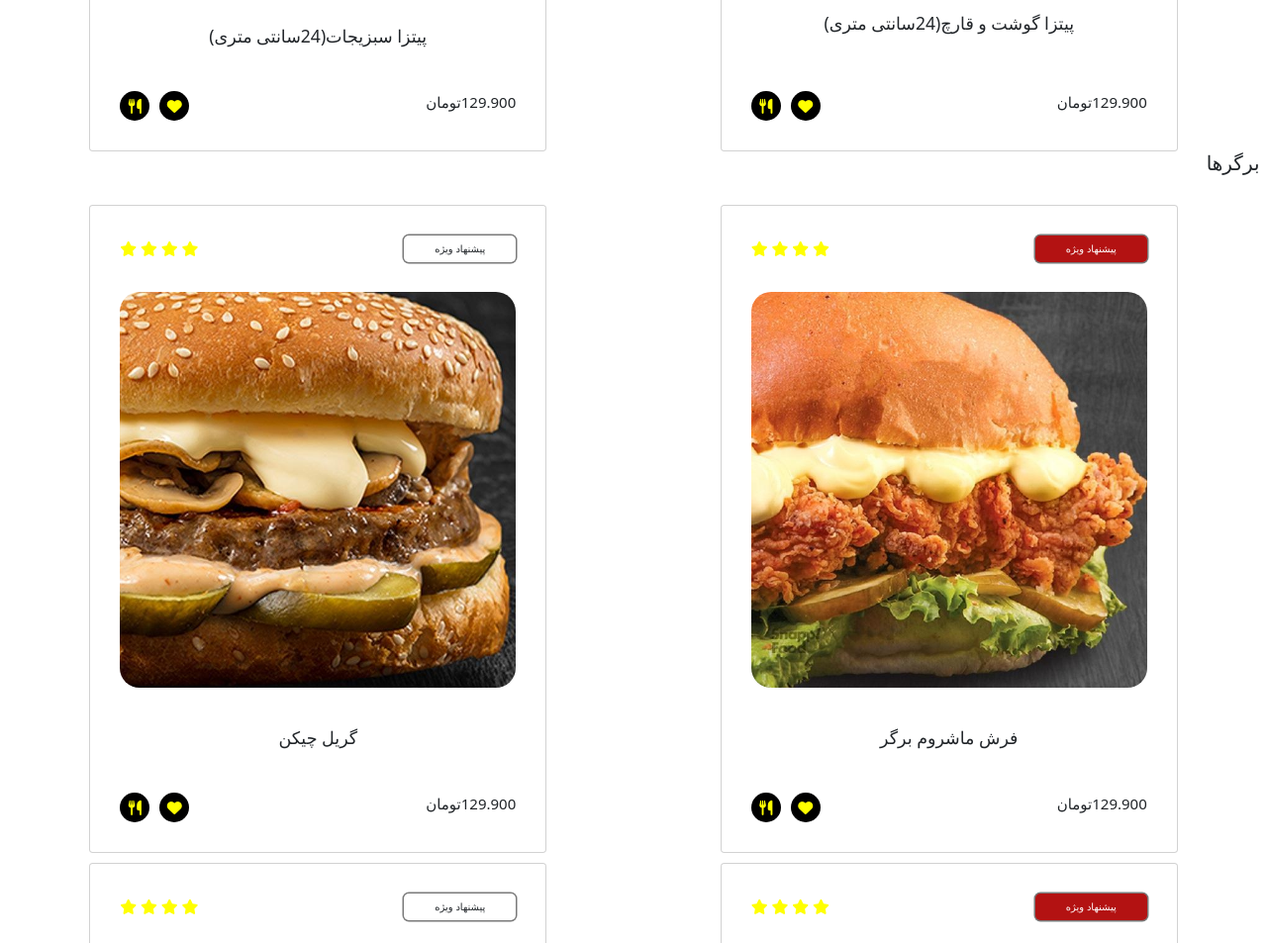
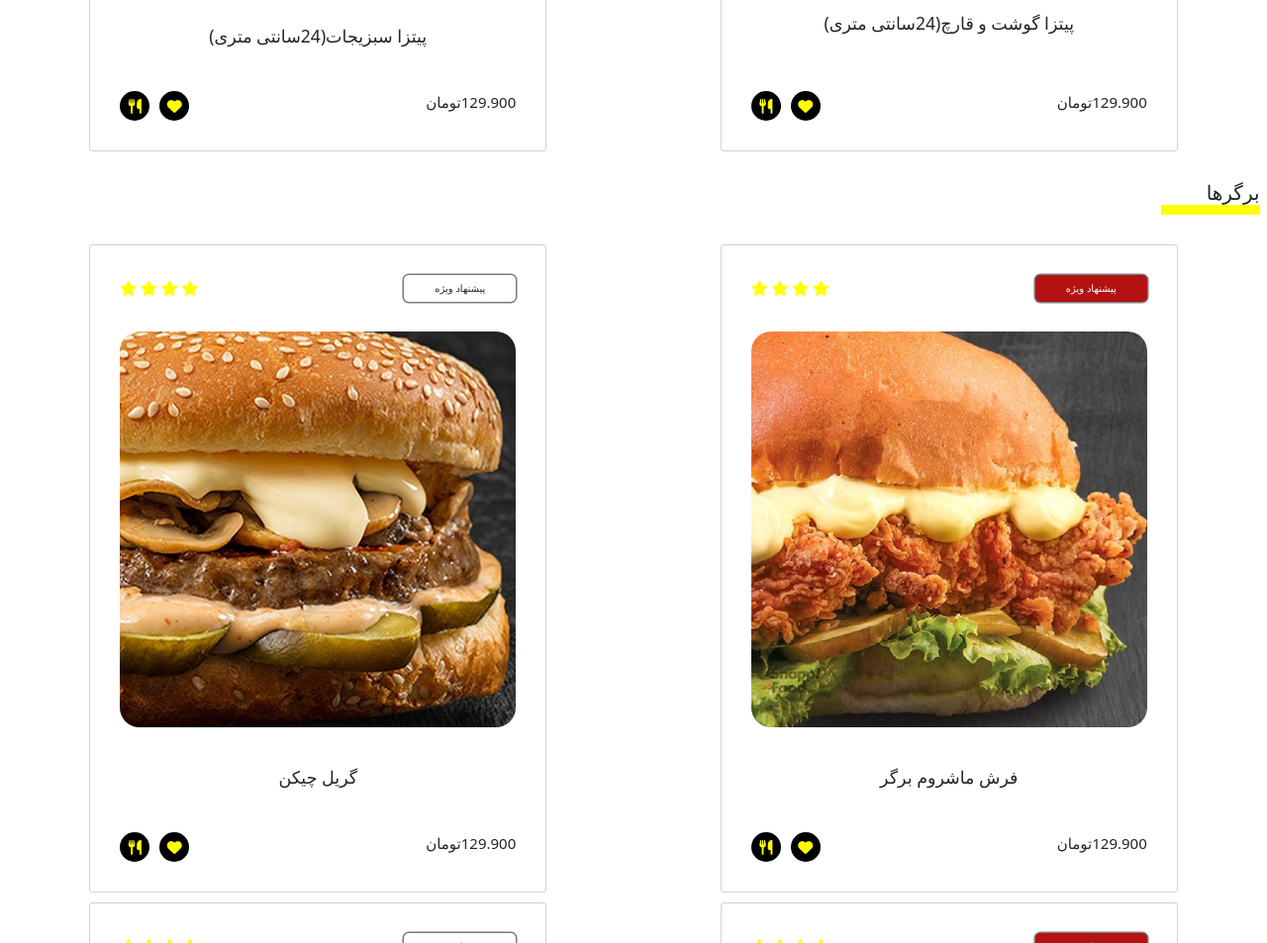
Before and after one commit to elhamrajairad/APS-elham-rajaee, a plain HTML site: page index.html in a window 1280 px wide. Shown: the part 1858-2811 px from the top of the page at 99% size. Drawn offline with nearby package versions, Linux system fonts and the light colour scheme; a web font is replaced by a local one.

Commit message:
add styles to heading

```diff
--- a/css/styles.css
+++ b/css/styles.css
@@ -91,6 +91,10 @@
 .star .fa-star {
   color: yellow;
 }
+.heading-main{
+  border-bottom: 1rem solid yellow;
+  width: 10rem;
+}
 @media (max-width: 500px) {
   #hero {
     height: unset;
--- a/index.html
+++ b/index.html
@@ -144,7 +144,7 @@
                     </footer>
                 </section>
             </section>
-            <h2>برگرها</h2>
+            <h2 class="mt-5 mb-5 heading-main">برگرها</h2>
             <section id="products" class="flex flex-direction-row justify-content-space-around gap-3 mt-5">
                 <section class="card flex flex-direction-column align-items-center">
                     <header class="flex flex-direction-row justify-content-space-between width-100 mb-5">
```
